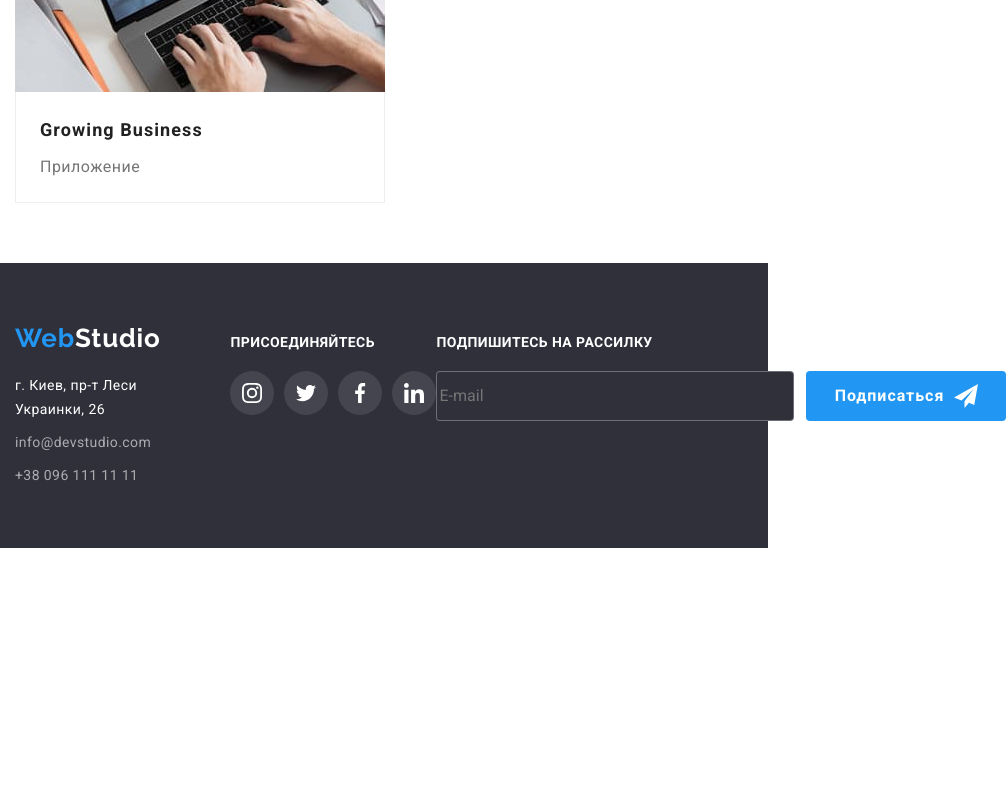
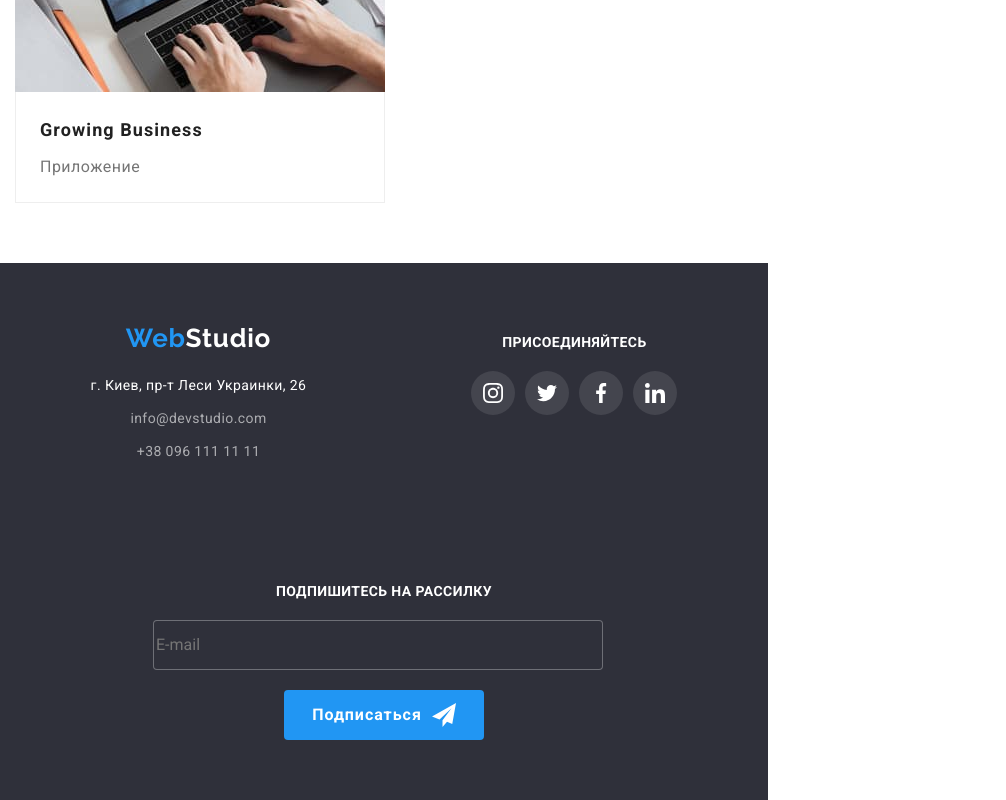
Before and after one commit to bodikzilvova/goit-markup-hw-08, a plain HTML site: page portfolio.html in a window 768 px wide. Shown: the part 3850-4650 px from the top of the page, 1006 px wide, since content can reach past the window. Before the commit the page ends 4398 px from the top, so only its background shows below. Drawn offline with nearby package versions, Linux system fonts and the light colour scheme.

Commit message:
footer end

```diff
--- a/portfolio.html
+++ b/portfolio.html
@@ -303,13 +303,14 @@
       </ul>
     </div>
 
-    <footer class="footer">
+      <footer class="footer">
       <div class="container footer-container">
-        <div>
+<div class="logo-socials">
+        <div class="address-container">
         <a class="logo-footer" href="./index.html">Web<span class="logo-text">Studio</span></a>
 
         <address>
-          <ul>
+          <ul class="map-list">
             <li class="footer-item">
               <a
                 class="map"
@@ -339,18 +340,22 @@
           </div>
           </ul>
         </address>
-       <div class="footer-mailing">
-      <form>
+</div>
+
+         <div class="footer-mailing">
+      <form class="form-flex">
 <h3 class="text-mailing">ПОДПИШИТЕСЬ НА РАССИЛКУ
 </h3>
+  <input class="form-mailing" type="text" name="mailing" id="mailing" placeholder="E-mail">
+  <button class="btn-mailing" type="submit">Подписаться<svg class="icon-send"><use href="./images/icons/symbol-defs.svg#icon-paperplane"></use>
+      </svg></button>
+</form>
 
-  <input class="form-mailing" type="text" name="mailing" placeholder="E-mail">
-</form>
-       <button class="btn-mailing" type="submit">Подписаться<svg class="icon-send"><use href="./images/icons/symbol-defs.svg#icon-paperplane"></use>
-      </svg></button>
        </div>
 
       </div>
+
+
     </footer>
 
 
--- a/scss/components/_footer.scss
+++ b/scss/components/_footer.scss
@@ -8,9 +8,45 @@
             display: flex;
             justify-content: flex-start;
             align-items: baseline;
+
+            @media screen and (max-width:767.98px){
+display: flex;
+flex-direction: column;
+align-items: center;
+justify-content: center;
+            }
+
+            @media screen and (min-width:768px) and (max-width:1199.98px) {
+                 align-items: center;
+                    flex-direction: column;
+                    align-content: center;
+                    text-align: center;
+                }
         }
 }
 
+.address-container{
+@media screen and (max-width:768px) {
+
+        text-align: center;
+    }
+
+    @media screen and (min-width:768px) and (max-width:1199.98px) {
+           margin-right: 165px;
+    text-align: center;
+        }
+}
+.logo-socials{
+    display: flex;
+@media screen and (max-width:768px) {
+        display: block;
+    }
+
+@media screen and (min-width:768px) and (max-width:1199.98px){
+    display: flex;
+    align-items: baseline;
+}
+}
 
 
 .logo-footer {
@@ -23,6 +59,14 @@
     letter-spacing: 0.03em;
     margin-bottom: 20px;
     display: flex;
+@media screen and (max-width:768px) {
+        display: block;
+    }
+
+    @media screen and (min-width:768px) and (max-width:1199.98px) {
+            display: block;
+        }
+
 }
 
 .logo-text {
@@ -33,10 +77,15 @@
     font-size: 26px;
     line-height: 1.19;
     letter-spacing: 0.03em;
+
+
 }
 
 address {
     font-style: normal;
+    @media screen and (max-width:768px) {
+           margin-bottom: 60px;
+        }
 }
 
 .footer-item {
@@ -44,6 +93,11 @@ address {
 
     &:last-child {
             margin-bottom: 0px;
+        }
+}
+.map-list{
+    @media screen and (min-width:768px) and (max-width:1199.98px) {
+           text-align: center;
         }
 }
 
@@ -80,6 +134,17 @@ address {
 
     &-icons {
             margin-left: 70px;
+
+            @media screen and (max-width:768px) {
+                    margin-left: 0px;
+                        text-align: center;
+                        margin-bottom: 60px;
+                }
+
+            @media screen and (min-width:768px) and (max-width:1199.98px) {
+                    margin-left: 0px;
+                    text-align: center;
+                }
         }
 }
 
@@ -120,8 +185,27 @@ address {
     display: flex;
     margin-left: auto;
     align-items: flex-end;
+
+    @media screen and (max-width:768px) {
+           display: block;
+           text-align: center;
+        }
+
+
+    @media screen and (min-width:768px) and (max-width:1199.98px){
+        display: block;
+        margin-left: 0px;
+        margin-top: 60px;
+
+    }
+
 }
 
+.form-mailing{
+    @media screen and (min-width:768px) and (max-width:1199.98px) {
+            display: block;
+        }
+}
 
 .text-mailing {
     color: var(--white-color);
@@ -140,6 +224,14 @@ address {
     background-color: var(--blackhero-color);
     border-radius: 4px;
     color: var(--white-color);
+
+    @media screen and (max-width:768px) {
+            width: 450px;
+        }
+
+    @media screen and (min-width:768px) and (max-width:1199.98px) {
+         width: 450px;
+        }
 
 }
 
@@ -163,6 +255,13 @@ address {
     width: 200px;
     height: 50px;
 
+    @media screen and (max-width:768px) {
+            margin-top: 20px;
+        }
+
+    @media screen and (min-width:768px) and (max-width:1199.98px) {
+            margin-top: 20px;
+        }
 }
 
 .icon-send {
```
Also changed, not shown: index.html (+8 -6 lines), css/main.css, css/main.min.css, 2 other files.
